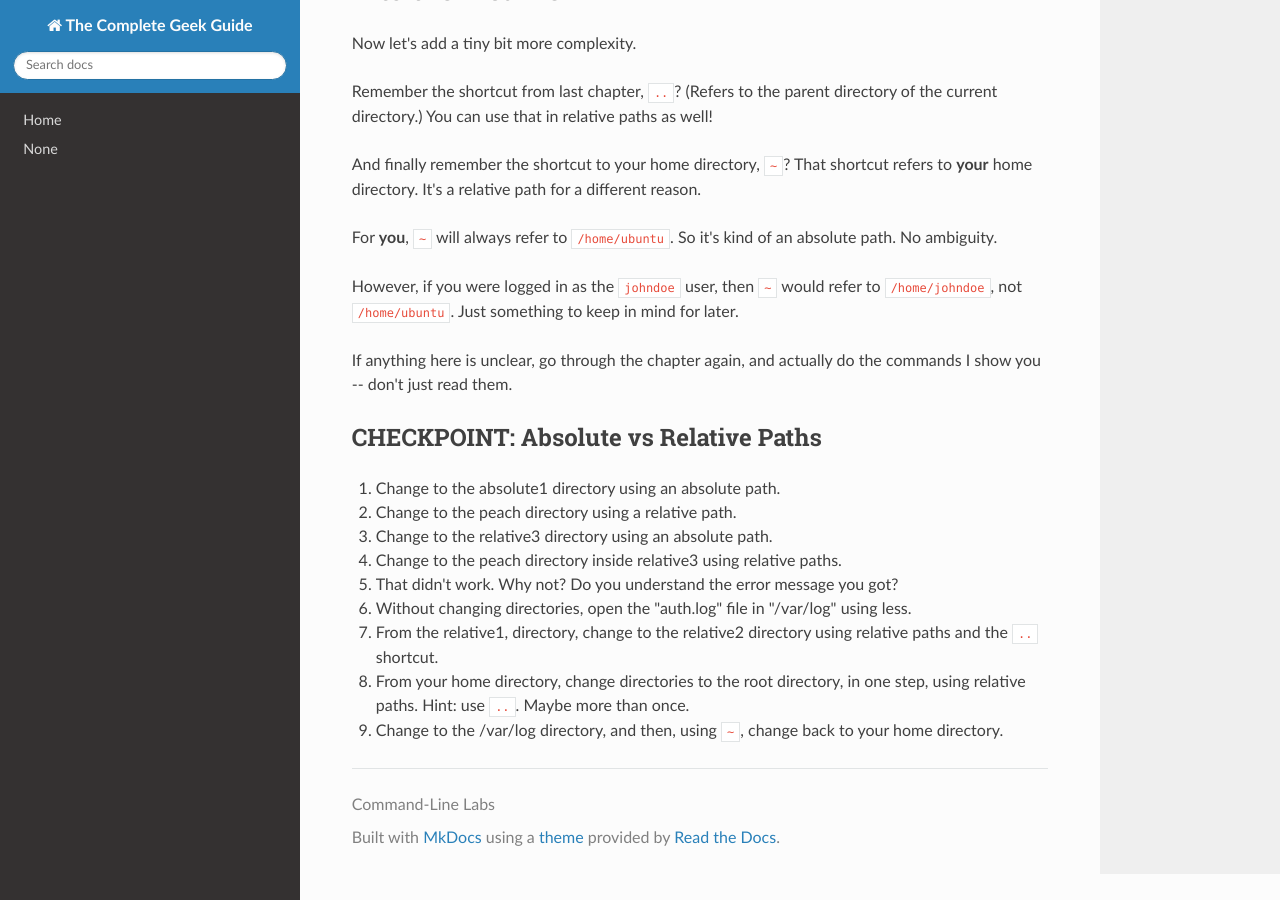
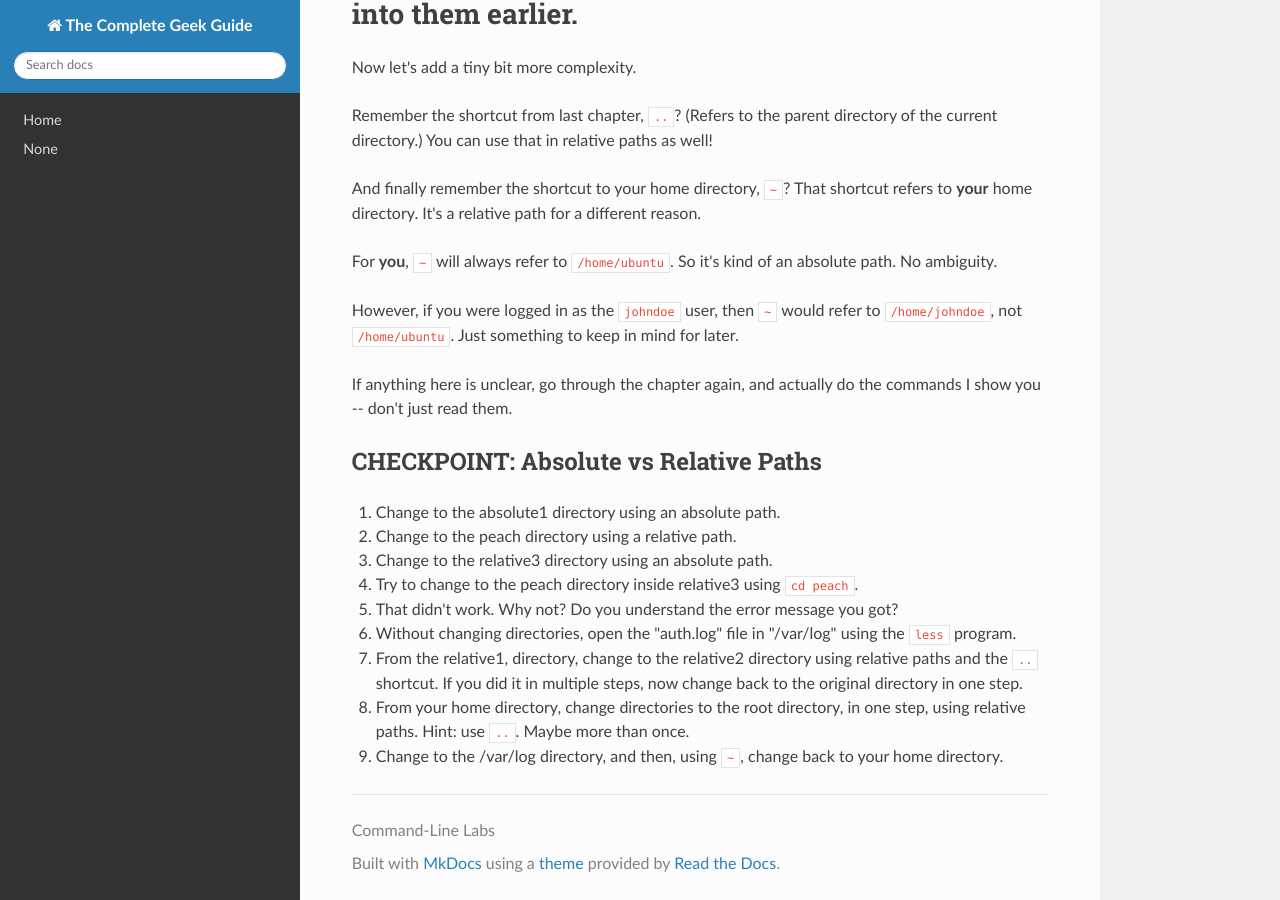
Before and after one commit to CommandLineLabs/completegeek, an MkDocs documentation site: the page built from docs/linux-basics/absolute-vs-relative-paths.md, in a window 1280 px wide and 900 px high, scrolled down 3907 px. Built offline with MkDocs 1.6.1, drawn with Linux system fonts in a browser that asks for light colours; nearby versions of some CDN libraries; some of the changed text lies outside the part shown.

Commit message:
Fixing typo

```diff
--- a/docs/linux-basics/absolute-vs-relative-paths.md
+++ b/docs/linux-basics/absolute-vs-relative-paths.md
@@ -176,9 +176,9 @@
 1. Change to the absolute1 directory using an absolute path.
 2. Change to the peach directory using a relative path.
 3. Change to the relative3 directory using an absolute path.
-4. Change to the peach directory inside relative3 using relative paths.
+4. Try to change to the peach directory inside relative3 using `cd peach`.
 5. That didn't work. Why not? Do you understand the error message you got?
-6. Without changing directories, open the "auth.log" file in "/var/log" using less.
-7. From the relative1, directory, change to the relative2 directory using relative paths and the `..` shortcut.
+6. Without changing directories, open the "auth.log" file in "/var/log" using the `less` program.
+7. From the relative1, directory, change to the relative2 directory using relative paths and the `..` shortcut. If you did it in multiple steps, now change back to the original directory in one step.
 8. From your home directory, change directories to the root directory, in one step, using relative paths. Hint: use `..`. Maybe more than once.
 9. Change to the /var/log directory, and then, using `~`, change back to your home directory.
```
Also changed, not shown: other parts of docs/linux-basics/absolute-vs-relative-paths.md (+1 -1 lines).
